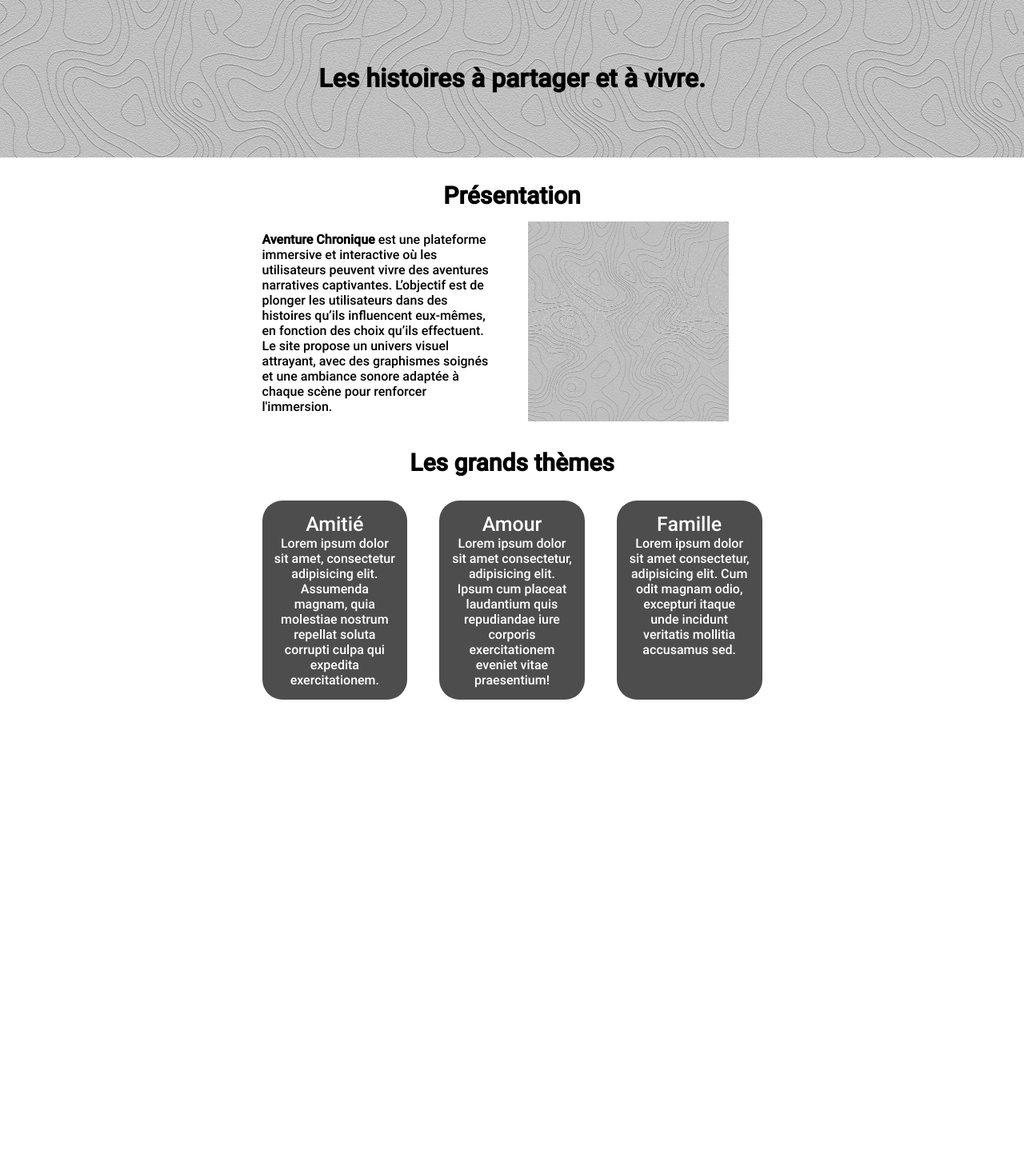
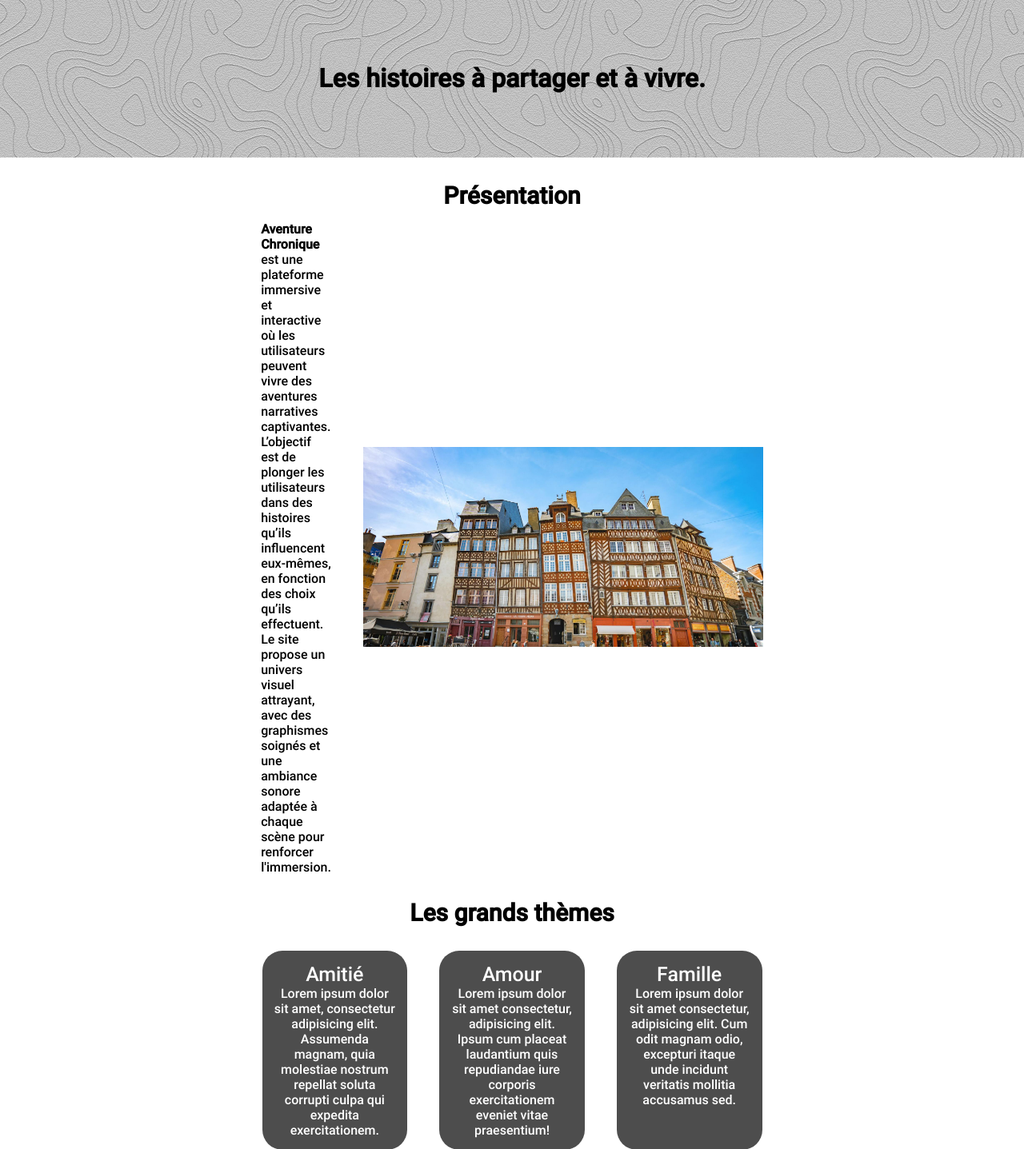
Before and after one commit to Singuila01/history, a PHP site: page / in a window 1280 px wide. Shown: the part 63-1500 px from the top of the page at 80% size. Before the commit the page ends 938 px from the top, so only its background shows below. Run offline with PHP 8.4, Linux system fonts and the light colour scheme.

Commit message:
Ajout d'une classe pour la présentation

```diff
--- a/index.php
+++ b/index.php
@@ -11,12 +11,12 @@
     <section>
         <div class="article">
             <h2>Présentation</h2>
-            <div class="zones">
+            <div class="zones presen">
                 <div class="zone">
                     <p><span>Aventure Chronique</span> est une plateforme immersive et interactive où les utilisateurs peuvent vivre des aventures narratives captivantes. L’objectif est de plonger les utilisateurs dans des histoires qu’ils influencent eux-mêmes, en fonction des choix qu’ils effectuent. Le site propose un univers visuel attrayant, avec des graphismes soignés et une ambiance sonore adaptée à chaque scène pour renforcer l'immersion.</p>
                 </div>
                 <div class="zone">
-                    <img src="./assets/img/cartographer.png" alt="">
+                    <img src="./assets/img/rennes.jpg" alt="">
                 </div>
             </div>
         </div>
```
